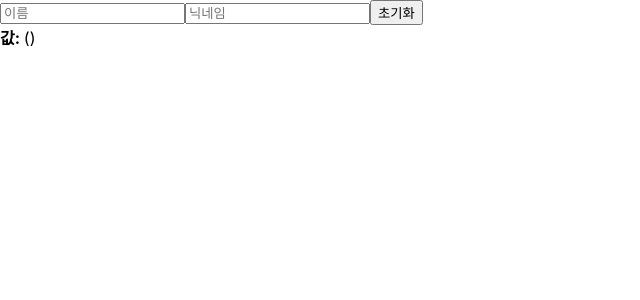
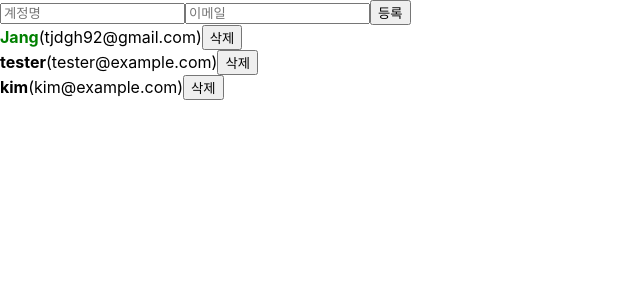
Before and after one commit to tjdgh925/study-react, a React (Create React App) app: page / in a window 1280 px wide. Shown: the top 300 px of the page, without its empty margins (0-640 px from the left). Built offline with nearby package versions, Linux system fonts and the light colour scheme.

Commit message:
#7 useRef와 배열 사용법

```diff
--- a/src/App.js
+++ b/src/App.js
@@ -1,6 +1,8 @@
-import React from 'react';
-import InputSample from './InpustSample';
+import React, {useRef, useState} from 'react';
+import UserList from './UserList';
+import CreateUser from './CreateUser';
 
+// import InputSample from './InpustSample';
 // import Counter from './Counter';
 // import Hello from './Hello';
 // import Wrapper from './Wrapper';
@@ -8,9 +10,73 @@
 
 
 function App() {
-  return (
-    <InputSample />
-  );
-}
+  const [inputs, setInputs] = useState({
+    username:'',
+    email:''
+  });
+  const {username, email} = inputs;
+  const onChange = e =>{
+    const {name, value} = e.target;
+    setInputs({
+      ...inputs,
+      [name]:value
+    });
+  };
+  const [users, setUsers] =useState([
+    {
+        id: 1,
+        username: 'Jang',
+        email: 'tjdgh92@gmail.com',
+        active: true
+    },
+    {
+        id: 2,
+        username: 'tester',
+        email: 'tester@example.com',
+        active: false
+    },
+    {
+        id: 3,
+        username: 'kim',
+        email: 'kim@example.com',
+        active: false
+    }
+    ]);
+    const nextId = useRef(4);
+    const onCreate = () =>{
+      const user = {
+        id: nextId.current,
+        username,
+        email
+      };
+      setUsers(users.concat(user));
+      setInputs({
+        username:'',
+        email:''
+      });
+      nextId.current += 1;
+    };
+    const onRemove = id =>{
+      setUsers(users.filter(user => user.id !== id));
+    };
+    const onToggle = id =>{
+        setUsers(
+          users.map(user=>
+            user.id === id ? { ...user, active: !user.active} : user
+            )
+        );
+    };
+    return (
+      <>
+        <CreateUser
+          username={username}
+          email={email}
+          onChange={onChange}
+          onCreate={onCreate}
+        />
+        <UserList users={users} onRemove={onRemove} onToggle={onToggle}/>
+      </>
+    );
+  }
 
-export default App;
+  export default App;
--- /dev/null
+++ b/src/CreateUser.js
@@ -0,0 +1,23 @@
+import React from 'react';
+
+function CreateUser({username, email, onChange, onCreate}){
+    return(
+        <div>
+            <input
+                name="username"
+                placeholder="계정명"
+                onChange={onChange}
+                value={username}
+            />
+            <input
+                name="email"
+                placeholder="이메일"
+                onChange={onChange}
+                value={email}
+            />
+            <button onClick={onCreate}>등록</button>
+            </div>
+        );
+    }
+
+export default CreateUser;
--- a/src/InpustSample.js
+++ b/src/InpustSample.js
@@ -1,10 +1,13 @@
-import React, {useState} from 'react';
+import React, {useState, useRef} from 'react';
 
 function InputSample(){
     const [inputs, setInputs] = useState({
         name: '',
         nickname: ''
     });
+
+    const nameInput = useRef();
+
     const {name, nickname} = inputs;
 
     const onChange = (e) => {
@@ -18,7 +21,8 @@
         setInputs({
             name:'',
             nickname:''
-        })
+        });
+        nameInput.current.focus();
     };
     return(
         <div>
@@ -27,13 +31,14 @@
             placeholder="이름"
             onChange={onChange}
             value={name}
+            ref={nameInput}
             />
             <input
             name="nickname"
             placeholder="닉네임"
             onChange={onChange}
             value={nickname}/>
-            <button onClick={onChange}>초기화</button>
+            <button onClick={onReset}>초기화</button>
             <div>
                 <b>값: </b>
                 {name} ({nickname})
--- /dev/null
+++ b/src/UserList.js
@@ -0,0 +1,32 @@
+import React from 'react';
+
+function User({user, onRemove, onToggle}) {
+    return(
+        <div>
+            <b
+                style={{
+                    cursor: 'pointer',
+                    color: user.active ? 'green' : 'black'
+                }}
+                onClick={()=>onToggle(user.id)}
+            >
+            {user.username}
+            </b>
+            <span>({user.email})</span>
+            <button onClick={() => onRemove(user.id)}>삭제</button>
+        </div>
+    );
+}
+
+function UserList({users, onRemove, onToggle}) {
+
+    return (
+        <div>
+            {users.map(user => (
+            <User user={user} key={user.id} onRemove={onRemove} onToggle={onToggle}/>
+            ))}
+        </div>
+    );
+}
+
+export default UserList;
```
